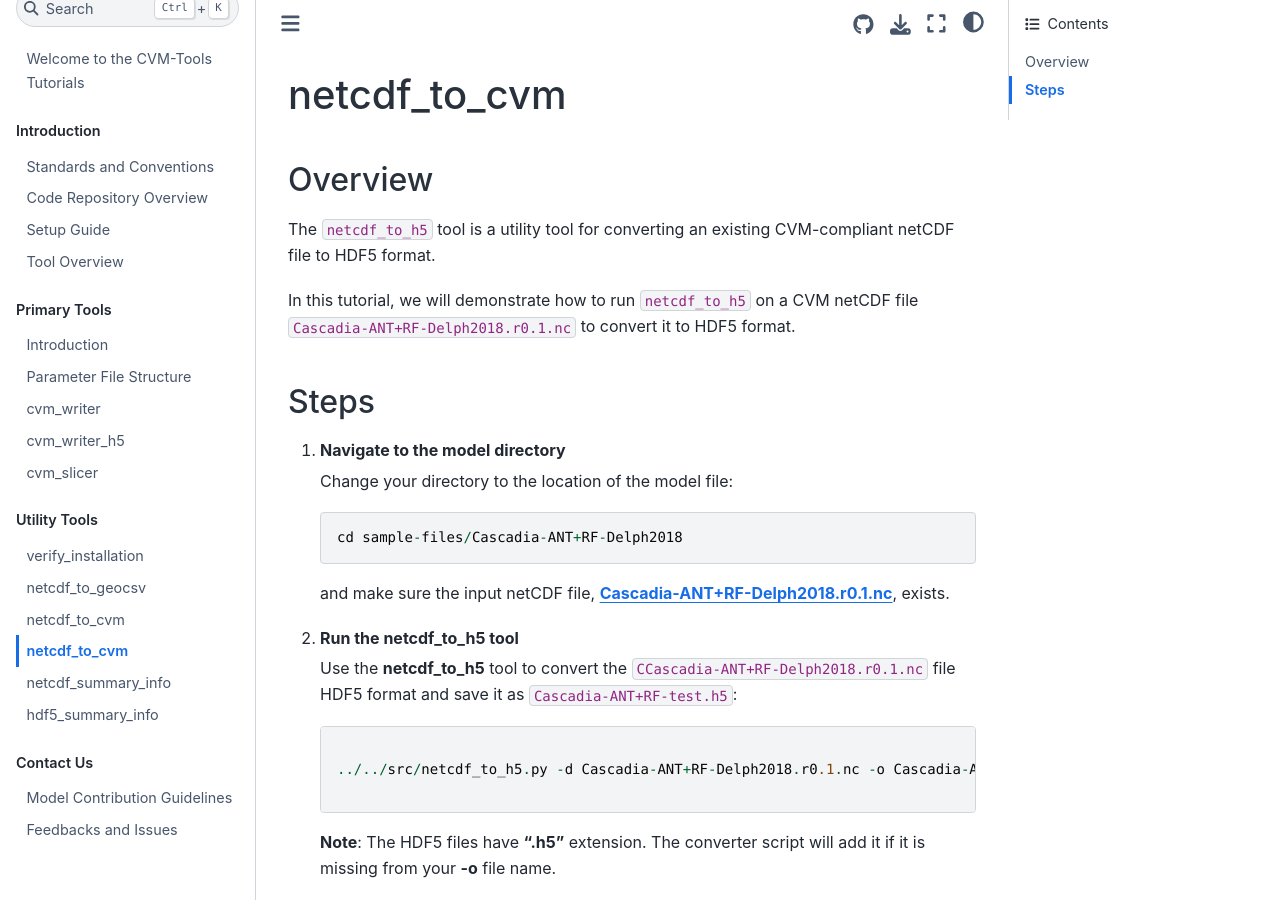
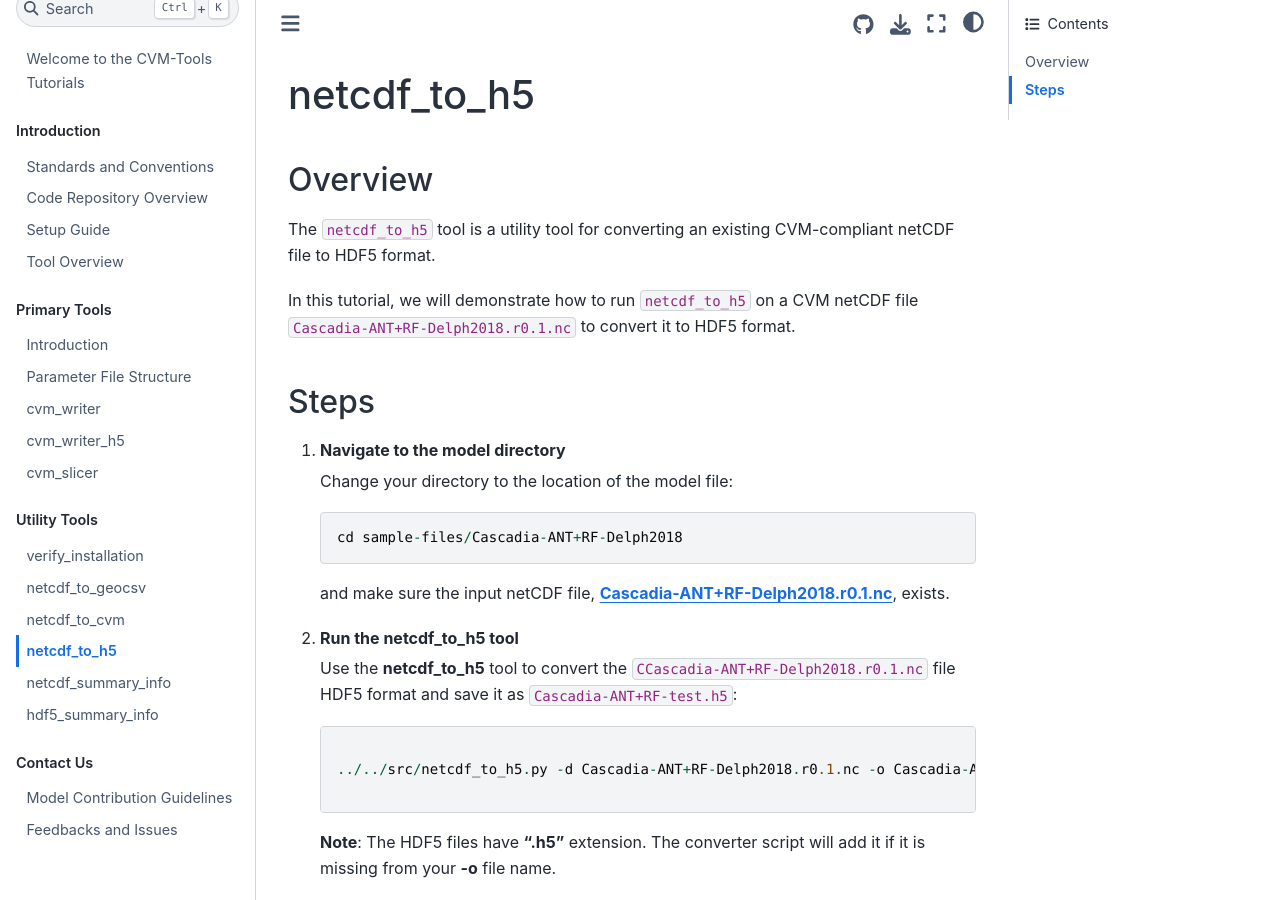
Before and after one commit to cascadiaquakes/cvm-tools-book, a Jupyter Book: the page built from usage/netcdf_to_h5.md, in a window 1280 px wide and 900 px high. Built offline with Jupyter Book 1.0.4 settings and Sphinx 7.4.7 and the Sphinx Book theme 1.1.4, drawn with Linux system fonts in a browser that asks for light colours.

```diff
--- a/usage/netcdf_to_h5.md
+++ b/usage/netcdf_to_h5.md
@@ -1,4 +1,4 @@
-# netcdf_to_cvm
+# netcdf_to_h5
 
 ## Overview
 
```
Also changed, not shown: usage/cvm_writer_h5.md (+1 -1 lines), images/hdf5_summary_output2.png.
